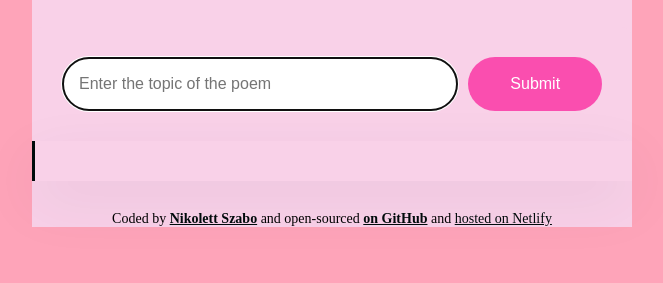
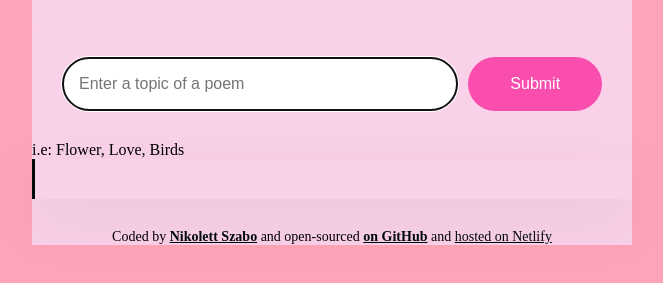
Before and after one commit to fadzsii/AI-Poems, a plain HTML site: page index.html in a window 1280 px wide. Shown: the part 177-460 px from the top of the page, without its empty margins (308-971 px from the left). Drawn offline with nearby package versions, Linux system fonts and the light colour scheme.

Commit message:
included some changes

```diff
--- a/index.html
+++ b/index.html
@@ -15,10 +15,10 @@
     </header>
 
         <main>
+           <div class="form-container">
             <form id="poem-generator-form">
                 <input type="text"
-                       name= "input"
-                       placeholder="Enter the topic of the poem"
+                       placeholder="Enter a topic of a poem"
                        autofocus
                        required
                        autocomplete="off"
@@ -26,12 +26,11 @@
                        id="user-instructions"/>
                 <input type="submit" class="submit-button"/>
             </form>
-            <div class="poem" id="poem"> </div>
+            <div class="hint"> i.e: Flower, Love, Birds</div>
+            </div>
+            <div class="poem hidden" id="poem"> </div>
 
         </main>
-
-
-
 
         <footer>
             Coded by
```
